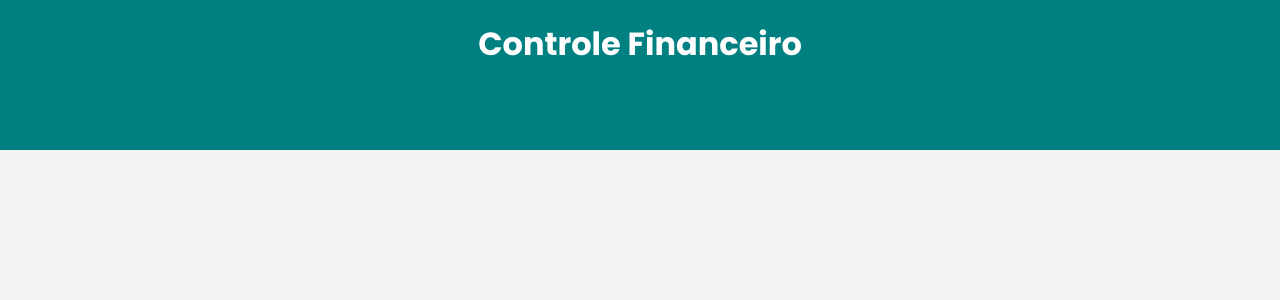
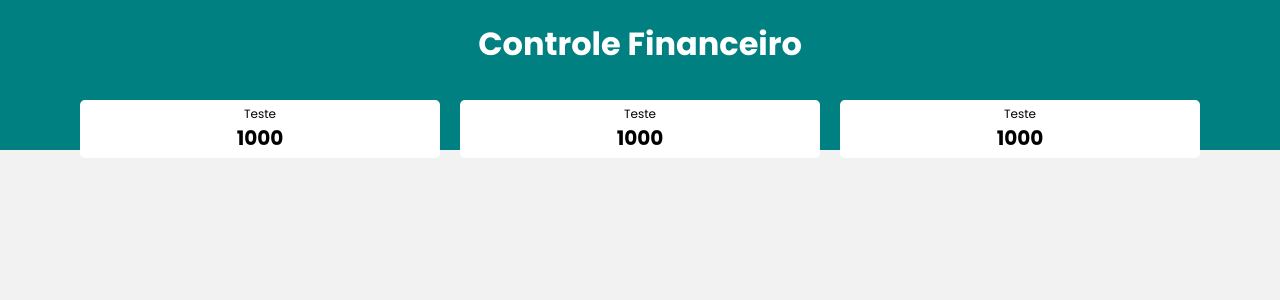
Before and after one commit to DouglasWillianBasilio/financial_controls, a React (Create React App) app: page / in a window 1280 px wide. Shown: the top 300 px of the page. Built offline with nearby package versions, Linux system fonts and the light colour scheme.

Commit message:
adicionando Items

```diff
--- a/src/App.js
+++ b/src/App.js
@@ -1,11 +1,13 @@
 import React from "react";
 import Global from "./styles/global";
 import Header from "./componentes/Header";
+import Resume from "./componentes/Resume";
 
 const App = () => {
     return (
     <>
         <Header />
+        <Resume />
         <Global />
     </>
     );
--- /dev/null
+++ b/src/componentes/Resume/index.js
@@ -0,0 +1,15 @@
+import React from "react";
+import * as C from './styles'
+import ResumeItem from "../ResumeItem";
+
+const Resume = () => {
+    return (
+        <C.Container>
+            <ResumeItem />
+            <ResumeItem />
+            <ResumeItem />
+        </C.Container>
+    )
+}
+
+export default Resume
--- /dev/null
+++ b/src/componentes/Resume/styles.js
@@ -0,0 +1,11 @@
+import styled from "styled-components";
+
+export const Container = styled.div `
+    max-width: 1120px;
+    width: 98%;
+    margin: 0 auto;
+    display: flex;
+    gap: 20px;
+    margin-top: -50px;
+    justify-content: space-around;
+`;
--- /dev/null
+++ b/src/componentes/ResumeItem/index.js
@@ -0,0 +1,15 @@
+import React from "react";
+import * as C from './styles'
+
+const ResumeItem = () => {
+    return (
+        <C.Container>
+            <C.Header>
+                <C.HeaderTitle>Teste</C.HeaderTitle>
+            </C.Header>
+            <C.Total>1000</C.Total>
+        </C.Container>
+    )
+}
+
+export default ResumeItem
--- /dev/null
+++ b/src/componentes/ResumeItem/styles.js
@@ -0,0 +1,51 @@
+import styled from "styled-components";
+
+export const Container = styled.div`
+    display: flex;
+    flex-direction: column;
+    align-items: center;
+    background-color: #fff;
+    border-radius: 5px;
+    padding: 5px 15px;
+    width: 30%;
+
+    @media (max-width: 750px) {
+        width: 20%;
+    }
+
+    p {
+        font-size: 12px;
+    }
+
+    span {
+        font-size:20px;
+    }
+
+    svg {
+        display: none;
+    }
+}
+
+`;
+
+export const Header = styled.header `
+    display: flex;
+    align-items: center;
+    justify-content: space-around;
+    width: 100%
+    gap: 10px;
+
+    svg {
+        width: 25px;
+        height: 25px;
+    }
+`;
+
+export const HeaderTitle = styled.p `
+    font-size: 20px;
+`;
+
+export const Total= styled.span `
+    font-size: 30px;
+    font-weight: bold;
+`;
```
